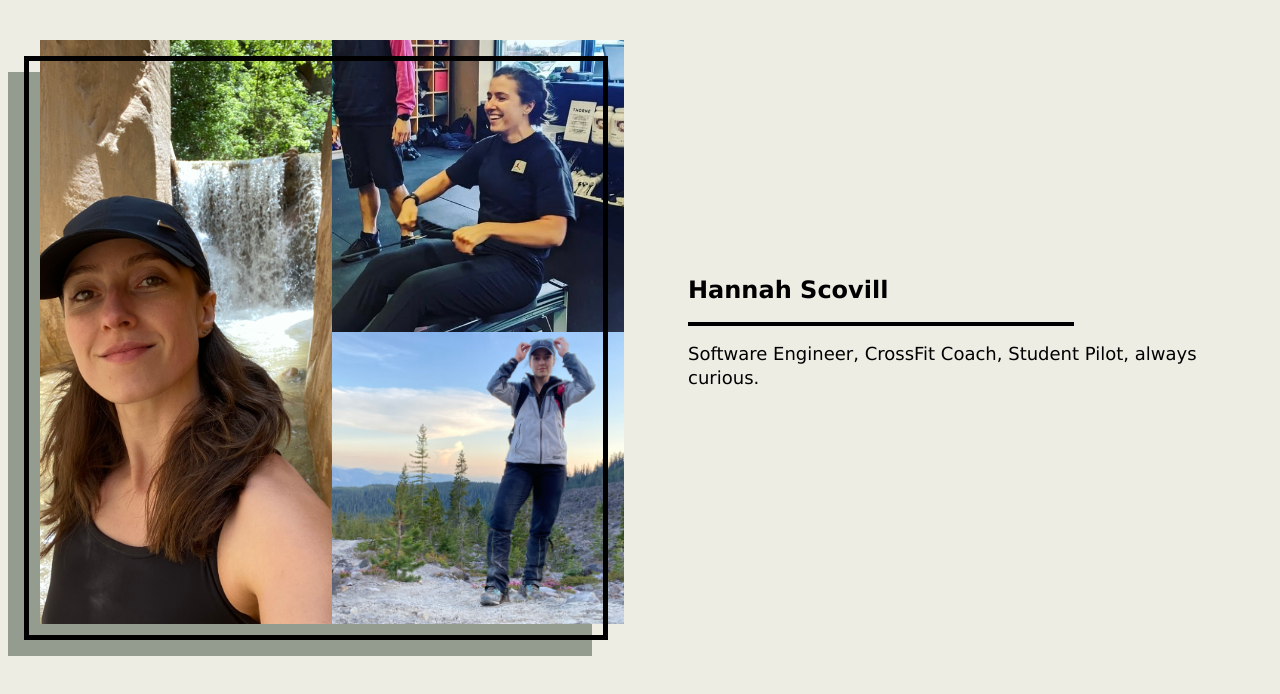
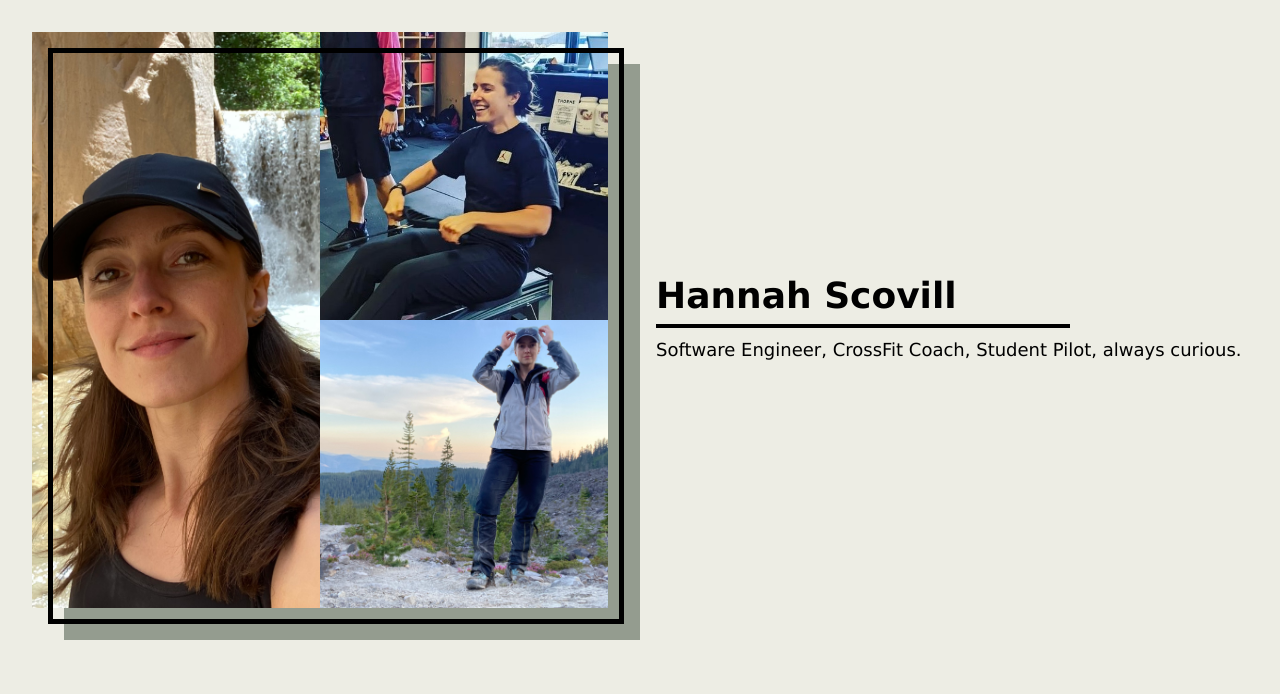
Before and after one commit to hannahscovill/resume-site, a React (Vite) app: page / in a window 1280 px wide. Shown: the top 694 px of the page. Built offline with nearby package versions, Linux system fonts and the light colour scheme.

Commit message:
new pattern

```diff
--- a/src/App.tsx
+++ b/src/App.tsx
@@ -1,42 +1,17 @@
+import Collage from "./components/TsfSign/Collage"
 
 function App() {
 
   return (
-    <div>
-      <div className="min-h-screen flex flex-col items-center">
-        <div className="flex flex-row items-center gap-8 m-6">
-          <div className="relative w-1/2 m-4">
-            <div
-              className="absolute aspect-square w-full h-full -z-10 translate-x-[-2rem] translate-y-[2rem]"
-              style={{ backgroundColor: '#949c8f' }}
-            ></div>
-            {/* Floating outline */}
-            <div
-              className="absolute aspect-square w-full h-full z-20 translate-x-[-1rem] translate-y-[1rem] pointer-events-none"
-              style={{ border: '5px solid' }}
-            ></div>
-            <div className="grid grid-cols-2 grid-rows-2 aspect-square relative z-10">
-              <img className="row-span-2 w-full h-full object-cover " src="public/IMG_6951.jpeg" />
-              <img className="row-span-1 w-full h-full object-cover object-left" src="public/IMG_5113.jpeg" />
-              {/* <img className="row-span-1 w-full h-full object-cover object-left" src="public/IMG_1510.jpeg" /> */}
-              <img className="row-span-1 w-full h-full object-cover object-center" src="public/IMG_5417.jpeg" />
-            </div>
-          </div>
-          <div className="relative w-1/2 flex items-center justify-center text-2xl font-bold">
-            {/* Floating outline around name */}
-            {/* <div
-              className="absolute w-full h-full z-20 translate-x-2 translate-y-2 pointer-events-none"
-              style={{ border: '5px solid ' }}
-            ></div> */}
-            <div className="flex flex-col gap-4 m-4">
-              <h2>Hannah Scovill</h2>
-              <hr className="border-t-4 w-[70%]" />
-              <p>Software Engineer, CrossFit Coach, Student Pilot, always curious.</p>
-            </div>
-          </div>
-
-        </div>
+    <div className="grid grid-cols-1 md:grid-cols-2 md:grid-rows-4 m-8">
+      <div className="my-4 md:my-0 md:ml-4 md:row-start-2 md:col-start-2 order-0 flex flex-col justify-end">
+        <h2 className="text-4xl font-bold">
+          Hannah Scovill
+        </h2>
+        <hr className="border-t-4 w-[70%] my-2" />
       </div>
+      <p className="my-6 md:my-0 order-3 md:ml-4 md:row-start-3 md:col-start-2 flex items-start">Software Engineer, CrossFit Coach, Student Pilot, always curious.</p>
+      <Collage className="order-1 col-start-1 row-span-4" />
     </div>
   )
 }
--- /dev/null
+++ b/src/components/TsfSign/Collage.tsx
@@ -0,0 +1,21 @@
+const Collage = ({className}: { className?: string }) => {
+    return (
+        <div className={`relative m-[1rem] ${className}`}>
+            <div
+                className="absolute aspect-square w-full h-full -z-10 translate-x-[1rem] translate-y-[1rem]"
+                style={{ backgroundColor: '#949c8f' }}
+            />
+            <div
+                className="absolute aspect-square w-full h-full z-20  pointer-events-none"
+                style={{ border: '5px solid' }}
+            ></div>
+            <div className="grid grid-cols-2 grid-rows-2 aspect-square relative z-10 translate-x-[-1rem] translate-y-[-1rem]">
+                <img className="row-span-2 w-full h-full object-cover " src="public/IMG_6951.jpeg" />
+                <img className="row-span-1 w-full h-full object-cover object-left" src="public/IMG_5113.jpeg" />
+                <img className="row-span-1 w-full h-full object-cover object-center" src="public/IMG_5417.jpeg" />
+            </div>
+        </div>
+    )
+}
+
+export default Collage;
```
Also changed, not shown: public/IMG_6951.jpeg.
